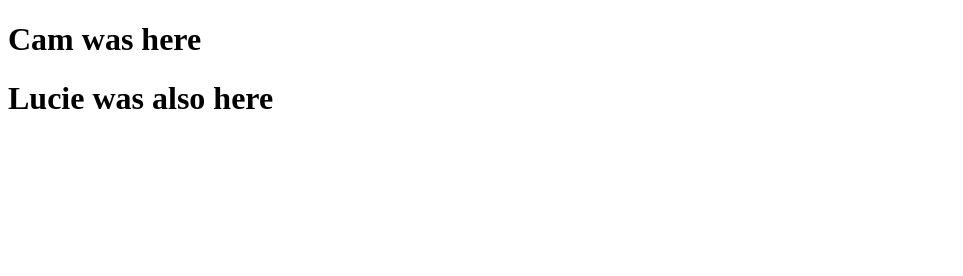
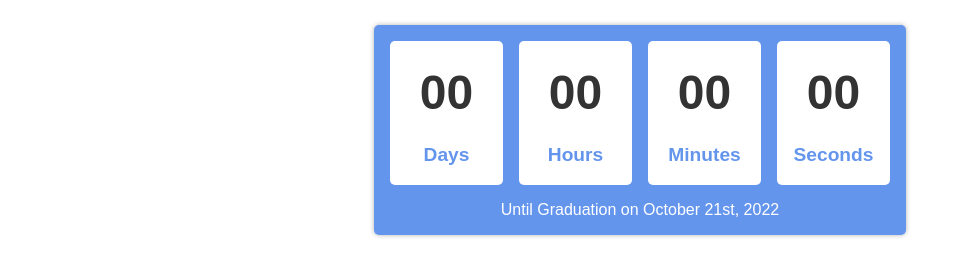
Before and after one commit to sasszz/bootcampCountdownClock, a plain HTML site: page index.html in a window 1280 px wide. Shown: the whole page, without its empty margins (0-963 px from the left). Drawn offline with nearby package versions, Linux system fonts and the light colour scheme.

Commit message:
Clock template made for HTML and CSS

```diff
--- a/index.html
+++ b/index.html
@@ -5,9 +5,30 @@
     <meta http-equiv="X-UA-Compatible" content="IE=edge">
     <meta name="viewport" content="width=device-width, initial-scale=1.0">
     <title>Document</title>
+    <link rel="stylesheet" href="./style.css">
 </head>
 <body>
-    <h1>Cam was here</h1>
-    <h1>Lucie was also here</h1>
+    <div class="until">
+        <div class="until__component">
+            <div class="until__numeric until__numeric--days">00</div>
+            <div class="until__unit">Days</div>
+        </div>
+        <div class="until__component">
+            <div class="until__numeric until__numeric--hours">00</div>
+            <div class="until__unit">Hours</div>
+        </div>
+        <div class="until__component">
+            <div class="until__numeric until__numeric--minutes">00</div>
+            <div class="until__unit">Minutes</div>
+        </div>
+        <div class="until__component">
+            <div class="until__numeric until__numeric--seconds">00</div>
+            <div class="until__unit">Seconds</div>
+        </div>
+        <div class="until__event">Until Graduation on October 21st, 2022</div>
+    </div>
+    <script src="https://cdnjs.cloudflare.com/ajax/libs/dayjs/1.11.4/dayjs.min.js"></script>
+    <script src="https://cdnjs.cloudflare.com/ajax/libs/dayjs/1.11.4/plugin/duration.min.js"></script>
+    <script src="./script.js"></script>
 </body>
 </html>
--- a/style.css
+++ b/style.css
@@ -0,0 +1,39 @@
+.until {
+    margin: 25px auto;
+    max-width: 500px;
+    display: grid;
+    grid-template-columns: repeat(4, 1fr);
+    gap: 1em;
+    padding: 1em;
+    background-color: cornflowerblue;
+    border-radius: 5px;
+    box-shadow: 0 0 5px rgba(0, 0, 0, 0.3);
+    /* color: white; */
+    font-family: sans-serif;
+}
+
+.until__component {
+    text-align: center;
+    background-color: white;
+    border-radius: 5px;
+}
+
+.until__numeric {
+    color: #333333;
+    padding: 0.5em 0;
+    font-size: 3em;
+    font-weight: bold;
+}
+
+.until__unit {
+    font-size: 1.2em;
+    padding-bottom: 1em;
+    font-weight: bold;
+    color: cornflowerblue;
+}
+
+.until__event {
+    grid-column: span 4;
+    text-align: center;
+    color: white;
+}
```
